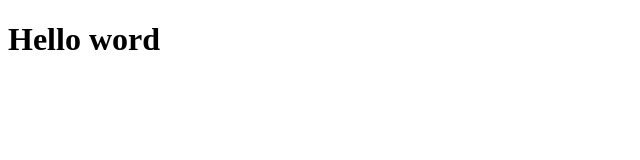
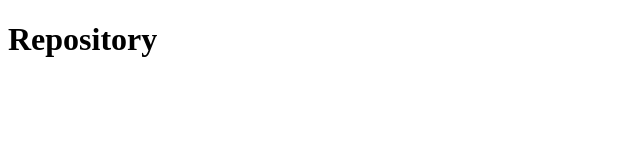
Before and after one commit to KaikOliveira/ExplorerGithubTypeScript, a React (Create React App) app: page /repository in a window 1280 px wide. Shown: the top 160 px of the page, without its empty margins (0-640 px from the left). Built offline with nearby package versions, Linux system fonts and the light colour scheme.

Commit message:
createRoutes

```diff
--- a/src/App.tsx
+++ b/src/App.tsx
@@ -1,9 +1,12 @@
 import React from 'react';
+import { BrowserRouter } from 'react-router-dom';
 
-function App() {
-  return (
-    <h1>Hello word</h1>
-  );
-}
+import Routes from './routes';
+
+const App: React.FC = () => (
+  <BrowserRouter>
+    <Routes />
+  </BrowserRouter>
+);
 
 export default App;
--- /dev/null
+++ b/src/pages/Dashboard/index.tsx
@@ -0,0 +1,7 @@
+import React from 'react';
+
+const Dashboard: React.FC = () => {
+  return <h1>Dashboard</h1>
+}
+
+export default Dashboard;
--- /dev/null
+++ b/src/pages/Repository/index.tsx
@@ -0,0 +1,7 @@
+import React from 'react';
+
+const Repository: React.FC = () => {
+  return <h1>Repository</h1>
+}
+
+export default Repository;
--- /dev/null
+++ b/src/routes/index.tsx
@@ -0,0 +1,14 @@
+import React from 'react';
+import { Switch, Route } from 'react-router-dom';
+
+import Dashboard from '../pages/Dashboard';
+import Repository from '../pages/Repository';
+
+const Routes: React.FC = () => (
+  <Switch>
+    <Route path="/" exact component={Dashboard} />
+    <Route path="/repository" component={Repository} />
+  </Switch>
+)
+
+export default Routes;
--- a/tsconfig.json
+++ b/tsconfig.json
@@ -18,7 +18,7 @@
     "resolveJsonModule": true,
     "isolatedModules": true,
     "noEmit": true,
-    "jsx": "react-jsx"
+    "jsx": "react"
   },
   "include": [
     "src"
```
Also changed, not shown: src/index.tsx (+5 -6 lines), 1 other file (tests, documents, lock files or other folders).
